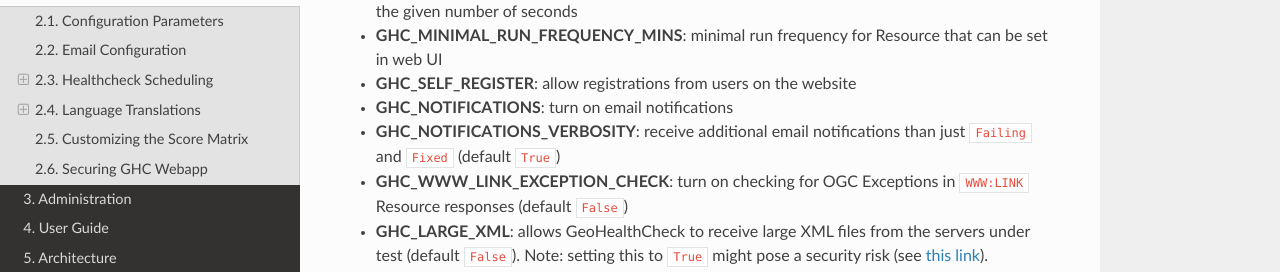
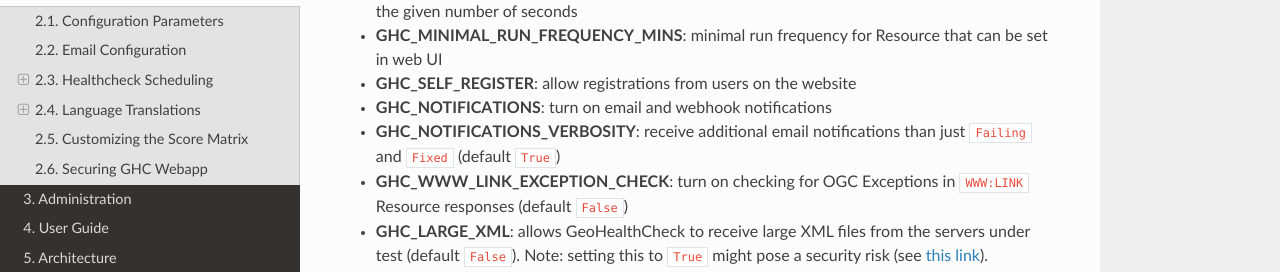
Before and after one commit to geopython/GeoHealthCheck, a Sphinx documentation site: the page built from docs/config.rst, in a window 1280 px wide and 900 px high, scrolled down 348 px. Shown: the part 160-432 px from the top of the window. Built offline with Sphinx 7.4.7 and the Read the Docs theme 2.0.0, drawn with Linux system fonts in a browser that asks for light colours.

Commit message:
Update GHC_NOTIFICATIONS variable documentation (#369)

```diff
--- a/docs/config.rst
+++ b/docs/config.rst
@@ -19,7 +19,7 @@
 - **GHC_PROBE_HTTP_TIMEOUT_SECS**: stop waiting for the first byte of a Probe response after the given number of seconds
 - **GHC_MINIMAL_RUN_FREQUENCY_MINS**: minimal run frequency for Resource that can be set in web UI
 - **GHC_SELF_REGISTER**: allow registrations from users on the website
-- **GHC_NOTIFICATIONS**: turn on email notifications
+- **GHC_NOTIFICATIONS**: turn on email and webhook notifications
 - **GHC_NOTIFICATIONS_VERBOSITY**: receive additional email notifications than just ``Failing`` and ``Fixed`` (default ``True``)
 - **GHC_WWW_LINK_EXCEPTION_CHECK**: turn on checking for OGC Exceptions in ``WWW:LINK`` Resource responses (default ``False``)
 - **GHC_LARGE_XML**: allows GeoHealthCheck to receive large XML files from the servers under test (default ``False``). Note: setting this to ``True`` might pose a security risk (see `this link <https://lxml.de/FAQ.html#is-lxml-vulnerable-to-xml-bombs>`_).
```
